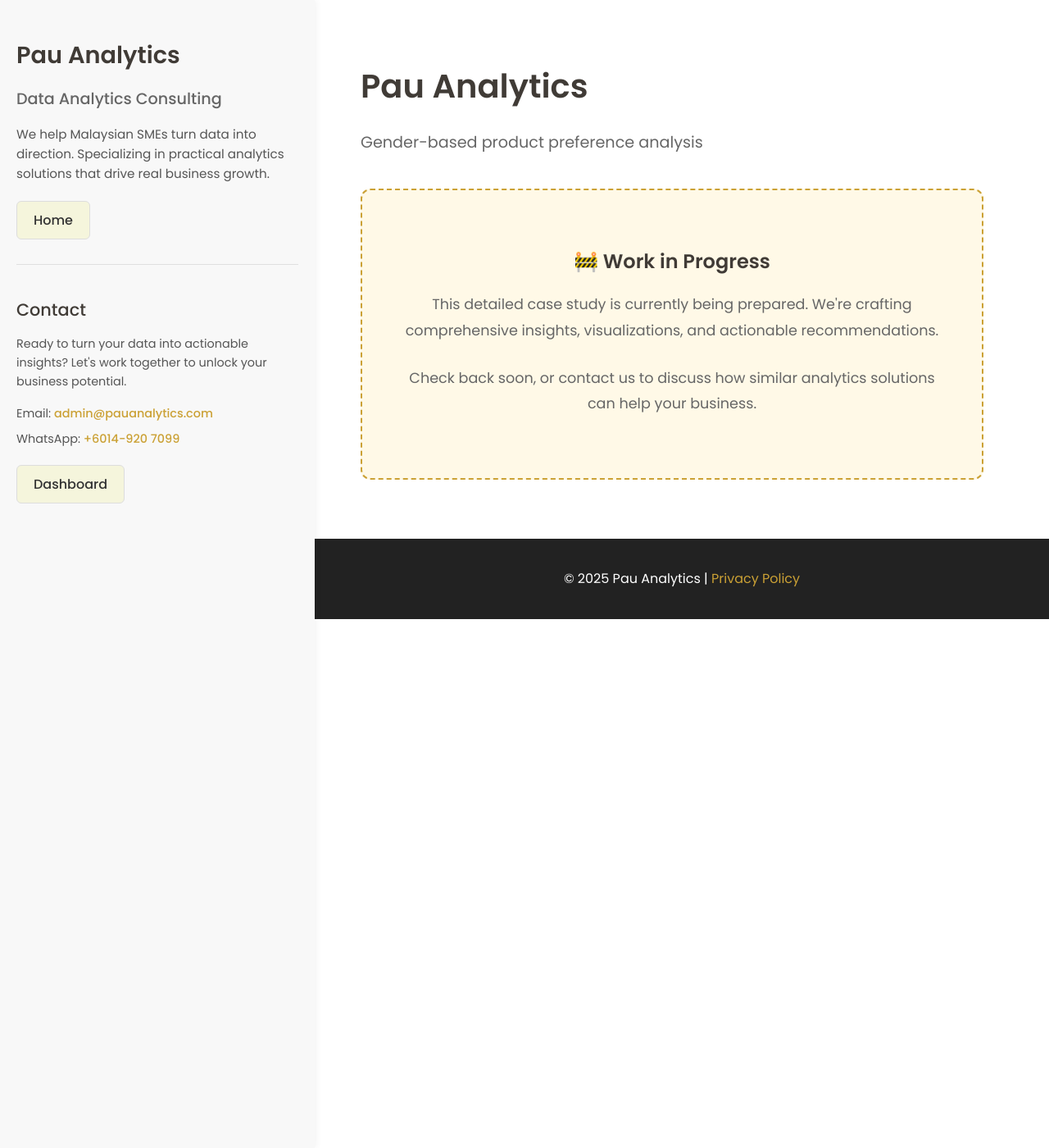
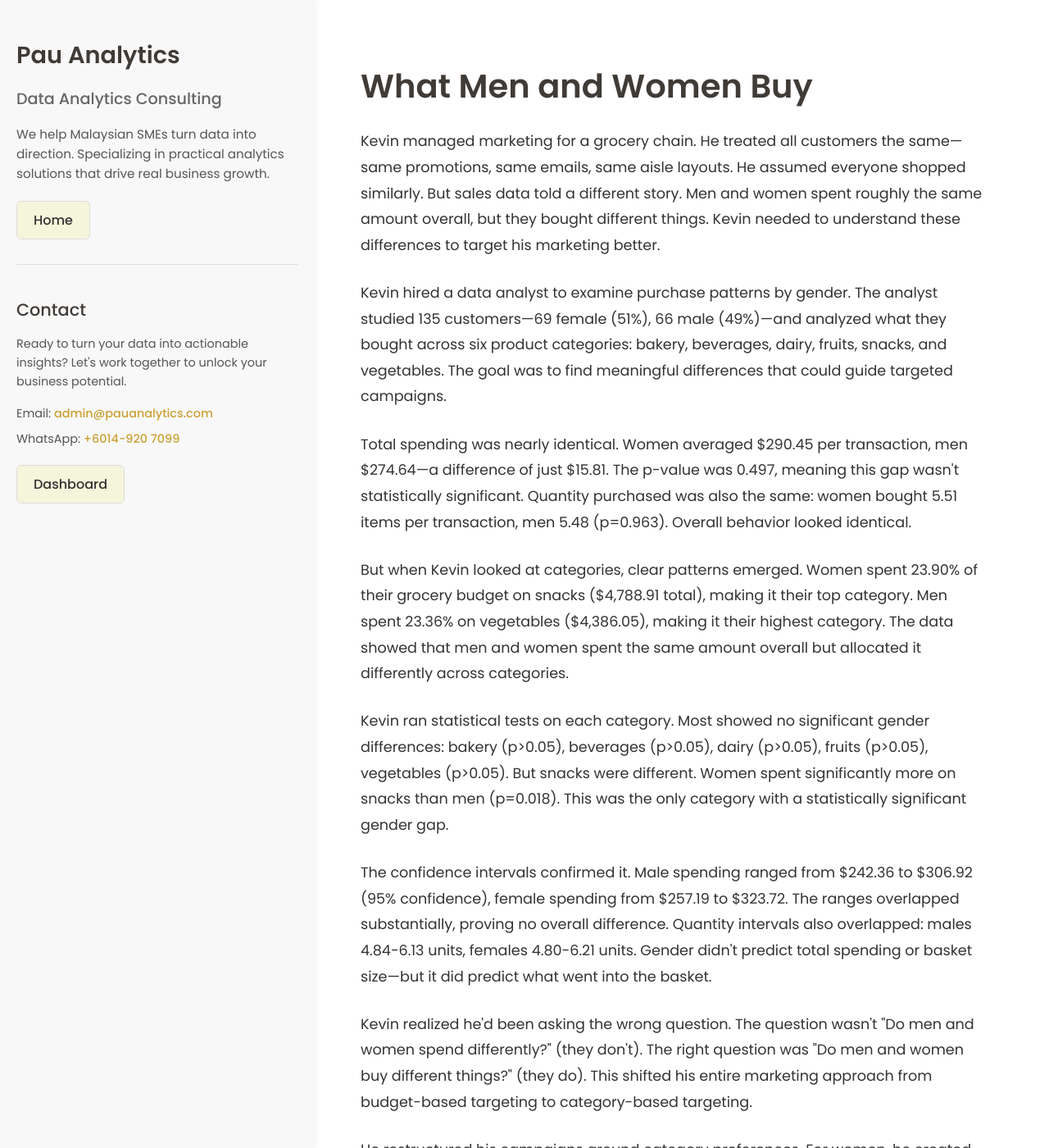
Before and after one commit to lyven81/pinnacles-learning-website, a Jekyll site: the page case-study/what-men-and-women-buy.html, which Jekyll copies as it is, in a window 1280 px wide and 1400 px high. Shown: the whole window at 82% size. Built offline with Jekyll 4.4.1, drawn with Linux system fonts in a browser that asks for light colours; some of the changed text lies outside the part shown.

Commit message:
Rewrite gender purchasing patterns case study as narrative from marketing manager perspective
Changes:
- Updated meta title to "What Men and Women Buy | Pau Analytics"
- Updated meta description: women 24% snacks (p=0.018), men 23% vegetables, same total spend
- Removed header with "Pau Analytics" and subtitle
- Changed title to "What Men and Women Buy"
- Rewrote entire case study from third-person perspective following Kevin, a grocery marketing manager
- Condensed from technical report format to 12-paragraph narrative
- Used short, direct, simple language accessible to general public
- Maintained key technical insights:
  * 135 customers: 69 female (51%), 66 male (49%)
  * Female avg spend: $290.45, Male: $274.64 (diff $15.81, p=0.497 not significant)
  * Female qty: 5.51 items, Male: 5.48 items (p=0.963 not significant)
  * Women: 23.90% on snacks ($4,788.91) - top category
  * Men: 23.36% on vegetables ($4,386.05) - top category
  * Snacks: only category with significant difference (p=0.018)
  * Other categories: bakery, beverages, dairy, fruits, vegetables (all p>0.05)
  * 95% CI overlap confirms no overall spending difference
- Grounded ending: same total spending, different category preferences
- Key lesson: right question matters more than statistical significance

🤖 Generated with [Claude Code](https://claude.com/claude-code)

Co-Authored-By: Claude <noreply@anthropic.com>

```diff
--- a/case-study/what-men-and-women-buy.html
+++ b/case-study/what-men-and-women-buy.html
@@ -3,9 +3,9 @@
 <head>
     <meta charset="UTF-8">
     <meta name="viewport" content="width=device-width, initial-scale=1.0">
-    <title>Pau Analytics | Pau Analytics</title>
+    <title>What Men and Women Buy | Pau Analytics</title>
     <link rel="canonical" href="https://www.pauanalytics.com/case-study/what-men-and-women-buy" />
-    <meta name="description" content="Gender-based product preference analysis" />
+    <meta name="description" content="How a grocery marketing manager discovered that women spend 24% on snacks (p=0.018) while men spend 23% on vegetables—same total, different categories" />
 
     <!-- Fonts -->
     <link rel="preconnect" href="https://fonts.googleapis.com" />
@@ -267,16 +267,31 @@
         </aside>
         <main class="right-column">
             <section class="case-study-content">
-                <header>
-                    <h1>Pau Analytics</h1>
-                    <p class="subtitle">Gender-based product preference analysis</p>
-                </header>
+                <h1>What Men and Women Buy</h1>
 
-                <div class="work-in-progress">
-                    <h2>🚧 Work in Progress</h2>
-                    <p>This detailed case study is currently being prepared. We're crafting comprehensive insights, visualizations, and actionable recommendations.</p>
-                    <p style="margin-top: 1.5rem;">Check back soon, or contact us to discuss how similar analytics solutions can help your business.</p>
-                </div>
+                <p>Kevin managed marketing for a grocery chain. He treated all customers the same—same promotions, same emails, same aisle layouts. He assumed everyone shopped similarly. But sales data told a different story. Men and women spent roughly the same amount overall, but they bought different things. Kevin needed to understand these differences to target his marketing better.</p>
+
+                <p>Kevin hired a data analyst to examine purchase patterns by gender. The analyst studied 135 customers—69 female (51%), 66 male (49%)—and analyzed what they bought across six product categories: bakery, beverages, dairy, fruits, snacks, and vegetables. The goal was to find meaningful differences that could guide targeted campaigns.</p>
+
+                <p>Total spending was nearly identical. Women averaged $290.45 per transaction, men $274.64—a difference of just $15.81. The p-value was 0.497, meaning this gap wasn't statistically significant. Quantity purchased was also the same: women bought 5.51 items per transaction, men 5.48 (p=0.963). Overall behavior looked identical.</p>
+
+                <p>But when Kevin looked at categories, clear patterns emerged. Women spent 23.90% of their grocery budget on snacks ($4,788.91 total), making it their top category. Men spent 23.36% on vegetables ($4,386.05), making it their highest category. The data showed that men and women spent the same amount overall but allocated it differently across categories.</p>
+
+                <p>Kevin ran statistical tests on each category. Most showed no significant gender differences: bakery (p>0.05), beverages (p>0.05), dairy (p>0.05), fruits (p>0.05), vegetables (p>0.05). But snacks were different. Women spent significantly more on snacks than men (p=0.018). This was the only category with a statistically significant gender gap.</p>
+
+                <p>The confidence intervals confirmed it. Male spending ranged from $242.36 to $306.92 (95% confidence), female spending from $257.19 to $323.72. The ranges overlapped substantially, proving no overall difference. Quantity intervals also overlapped: males 4.84-6.13 units, females 4.80-6.21 units. Gender didn't predict total spending or basket size—but it did predict what went into the basket.</p>
+
+                <p>Kevin realized he'd been asking the wrong question. The question wasn't "Do men and women spend differently?" (they don't). The right question was "Do men and women buy different things?" (they do). This shifted his entire marketing approach from budget-based targeting to category-based targeting.</p>
+
+                <p>He restructured his campaigns around category preferences. For women, he created snack-focused promotions emphasizing convenience, indulgence, and lifestyle appeal. Display ads showed snacks as treats, quick energy, or stress relief. In-store placement put snacks near checkout lines, magazines, and beauty products where female shoppers browsed.</p>
+
+                <p>For men, Kevin focused on vegetables and beverages. Vegetable promotions highlighted health, simplicity, and meal prep—pre-cut options, recipe kits, ready-to-cook bundles. Beverage marketing emphasized multi-pack value deals and placed them near ready meals, sports nutrition, or grilling sections where male shoppers spent time.</p>
+
+                <p>Kevin kept dairy and vegetables as broad-appeal categories since both genders bought them heavily. These got universal promotions during high-traffic periods—holidays, back-to-school, summer grilling season. He didn't gender-target these categories because the data showed no meaningful difference.</p>
+
+                <p>Kevin tested the new approach with email campaigns. Women received snack-heavy newsletters with lifestyle imagery. Men got vegetable and beverage promotions with value messaging and health benefits. Overall newsletters still went to everyone, but the targeted messages went to customers most likely to respond based on their demonstrated preferences.</p>
+
+                <p>Today, Kevin segments his marketing by product category, not customer demographics alone. He knows that gender predicts category preference (especially for snacks) but doesn't predict total spending. His campaigns target what people buy, not who they are. The data showed him that same spending doesn't mean same shopping—and that difference is where targeted marketing works.</p>
             </section>
         </main>
     </div>
```
